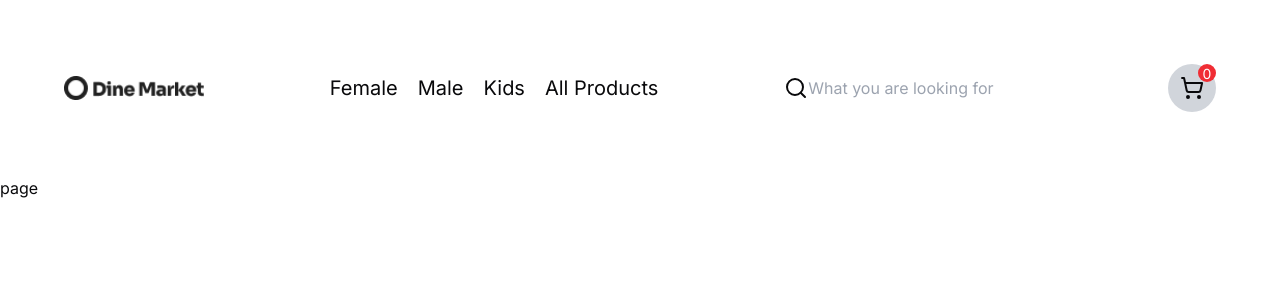
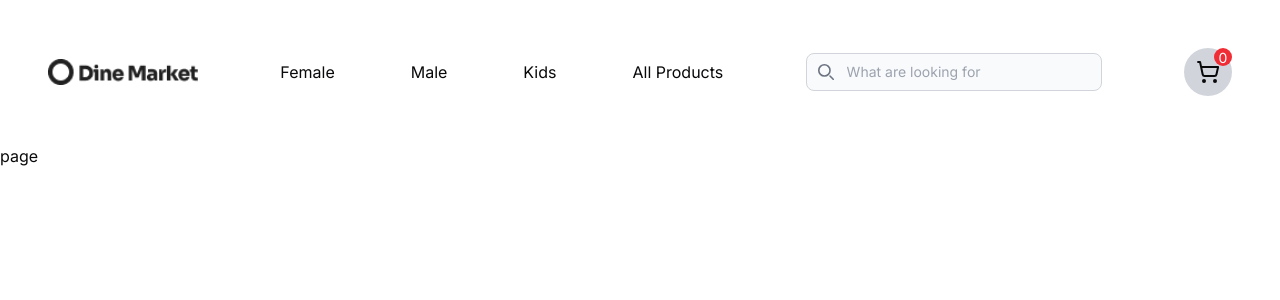
Before and after one commit to Abdullah-asif-p/my-app2, a Next.js app: page / in a window 1280 px wide. Shown: the top 300 px of the page. Built offline with nearby package versions, Linux system fonts and the light colour scheme.

Commit message:
First commit

```diff
--- a/package.json
+++ b/package.json
@@ -10,6 +10,7 @@
   },
   "dependencies": {
     "@radix-ui/react-alert-dialog": "^1.0.5",
+    "@radix-ui/react-dropdown-menu": "^2.0.6",
     "@radix-ui/react-menubar": "^1.0.4",
     "@radix-ui/react-navigation-menu": "^1.1.4",
     "@radix-ui/react-slot": "^1.0.2",
--- /dev/null
+++ b/src/components/icons/searchIcon.tsx
@@ -0,0 +1,30 @@
+export default function SearchIcon() {
+  return (
+    <div className=" relative hidden mdm:flex lg:w-[25%] mx-2">
+      <div className="absolute inset-y-0 start-0 flex items-center ps-3 pointer-events-none">
+        <svg
+          className="w-4 h-4 text-gray-500 dark:text-gray-400"
+          aria-hidden="true"
+          xmlns="http://www.w3.org/2000/svg"
+          fill="none"
+          viewBox="0 0 20 20"
+        >
+          <path
+            stroke="currentColor"
+            stroke-linecap="round"
+            stroke-linejoin="round"
+            stroke-width="2"
+            d="m19 19-4-4m0-7A7 7 0 1 1 1 8a7 7 0 0 1 14 0Z"
+          />
+        </svg>
+      </div>
+      <input
+        type="search"
+        id="default-search"
+        className="block w-full p-2 outline-none ps-10 text-sm text-gray-900 border border-gray-300 rounded-lg bg-gray-50 focus:ring-blue-500 focus:border-gray-800 dark:bg-gray-700 dark:border-gray-600 dark:placeholder-gray-400 dark:text-white dark:focus:ring-blue-500 dark:focus:border-blue-500"
+        placeholder="What are looking for"
+        required
+      />
+    </div>
+  );
+}
--- /dev/null
+++ b/src/components/ui/dropdown-menu.tsx
@@ -0,0 +1,200 @@
+"use client"
+
+import * as React from "react"
+import * as DropdownMenuPrimitive from "@radix-ui/react-dropdown-menu"
+import { Check, ChevronRight, Circle } from "lucide-react"
+
+import { cn } from "@/lib/utils"
+
+const DropdownMenu = DropdownMenuPrimitive.Root
+
+const DropdownMenuTrigger = DropdownMenuPrimitive.Trigger
+
+const DropdownMenuGroup = DropdownMenuPrimitive.Group
+
+const DropdownMenuPortal = DropdownMenuPrimitive.Portal
+
+const DropdownMenuSub = DropdownMenuPrimitive.Sub
+
+const DropdownMenuRadioGroup = DropdownMenuPrimitive.RadioGroup
+
+const DropdownMenuSubTrigger = React.forwardRef<
+  React.ElementRef<typeof DropdownMenuPrimitive.SubTrigger>,
+  React.ComponentPropsWithoutRef<typeof DropdownMenuPrimitive.SubTrigger> & {
+    inset?: boolean
+  }
+>(({ className, inset, children, ...props }, ref) => (
+  <DropdownMenuPrimitive.SubTrigger
+    ref={ref}
+    className={cn(
+      "flex cursor-default select-none items-center rounded-sm px-2 py-1.5 text-sm outline-none focus:bg-accent data-[state=open]:bg-accent",
+      inset && "pl-8",
+      className
+    )}
+    {...props}
+  >
+    {children}
+    <ChevronRight className="ml-auto h-4 w-4" />
+  </DropdownMenuPrimitive.SubTrigger>
+))
+DropdownMenuSubTrigger.displayName =
+  DropdownMenuPrimitive.SubTrigger.displayName
+
+const DropdownMenuSubContent = React.forwardRef<
+  React.ElementRef<typeof DropdownMenuPrimitive.SubContent>,
+  React.ComponentPropsWithoutRef<typeof DropdownMenuPrimitive.SubContent>
+>(({ className, ...props }, ref) => (
+  <DropdownMenuPrimitive.SubContent
+    ref={ref}
+    className={cn(
+      "z-50 min-w-[8rem] overflow-hidden rounded-md border bg-popover p-1 text-popover-foreground shadow-lg data-[state=open]:animate-in data-[state=closed]:animate-out data-[state=closed]:fade-out-0 data-[state=open]:fade-in-0 data-[state=closed]:zoom-out-95 data-[state=open]:zoom-in-95 data-[side=bottom]:slide-in-from-top-2 data-[side=left]:slide-in-from-right-2 data-[side=right]:slide-in-from-left-2 data-[side=top]:slide-in-from-bottom-2",
+      className
+    )}
+    {...props}
+  />
+))
+DropdownMenuSubContent.displayName =
+  DropdownMenuPrimitive.SubContent.displayName
+
+const DropdownMenuContent = React.forwardRef<
+  React.ElementRef<typeof DropdownMenuPrimitive.Content>,
+  React.ComponentPropsWithoutRef<typeof DropdownMenuPrimitive.Content>
+>(({ className, sideOffset = 4, ...props }, ref) => (
+  <DropdownMenuPrimitive.Portal>
+    <DropdownMenuPrimitive.Content
+      ref={ref}
+      sideOffset={sideOffset}
+      className={cn(
+        "z-50 min-w-[8rem] overflow-hidden rounded-md border bg-popover p-1 text-popover-foreground shadow-md data-[state=open]:animate-in data-[state=closed]:animate-out data-[state=closed]:fade-out-0 data-[state=open]:fade-in-0 data-[state=closed]:zoom-out-95 data-[state=open]:zoom-in-95 data-[side=bottom]:slide-in-from-top-2 data-[side=left]:slide-in-from-right-2 data-[side=right]:slide-in-from-left-2 data-[side=top]:slide-in-from-bottom-2",
+        className
+      )}
+      {...props}
+    />
+  </DropdownMenuPrimitive.Portal>
+))
+DropdownMenuContent.displayName = DropdownMenuPrimitive.Content.displayName
+
+const DropdownMenuItem = React.forwardRef<
+  React.ElementRef<typeof DropdownMenuPrimitive.Item>,
+  React.ComponentPropsWithoutRef<typeof DropdownMenuPrimitive.Item> & {
+    inset?: boolean
+  }
+>(({ className, inset, ...props }, ref) => (
+  <DropdownMenuPrimitive.Item
+    ref={ref}
+    className={cn(
+      "relative flex cursor-default select-none items-center rounded-sm px-2 py-1.5 text-sm outline-none transition-colors focus:bg-accent focus:text-accent-foreground data-[disabled]:pointer-events-none data-[disabled]:opacity-50",
+      inset && "pl-8",
+      className
+    )}
+    {...props}
+  />
+))
+DropdownMenuItem.displayName = DropdownMenuPrimitive.Item.displayName
+
+const DropdownMenuCheckboxItem = React.forwardRef<
+  React.ElementRef<typeof DropdownMenuPrimitive.CheckboxItem>,
+  React.ComponentPropsWithoutRef<typeof DropdownMenuPrimitive.CheckboxItem>
+>(({ className, children, checked, ...props }, ref) => (
+  <DropdownMenuPrimitive.CheckboxItem
+    ref={ref}
+    className={cn(
+      "relative flex cursor-default select-none items-center rounded-sm py-1.5 pl-8 pr-2 text-sm outline-none transition-colors focus:bg-accent focus:text-accent-foreground data-[disabled]:pointer-events-none data-[disabled]:opacity-50",
+      className
+    )}
+    checked={checked}
+    {...props}
+  >
+    <span className="absolute left-2 flex h-3.5 w-3.5 items-center justify-center">
+      <DropdownMenuPrimitive.ItemIndicator>
+        <Check className="h-4 w-4" />
+      </DropdownMenuPrimitive.ItemIndicator>
+    </span>
+    {children}
+  </DropdownMenuPrimitive.CheckboxItem>
+))
+DropdownMenuCheckboxItem.displayName =
+  DropdownMenuPrimitive.CheckboxItem.displayName
+
+const DropdownMenuRadioItem = React.forwardRef<
+  React.ElementRef<typeof DropdownMenuPrimitive.RadioItem>,
+  React.ComponentPropsWithoutRef<typeof DropdownMenuPrimitive.RadioItem>
+>(({ className, children, ...props }, ref) => (
+  <DropdownMenuPrimitive.RadioItem
+    ref={ref}
+    className={cn(
+      "relative flex cursor-default select-none items-center rounded-sm py-1.5 pl-8 pr-2 text-sm outline-none transition-colors focus:bg-accent focus:text-accent-foreground data-[disabled]:pointer-events-none data-[disabled]:opacity-50",
+      className
+    )}
+    {...props}
+  >
+    <span className="absolute left-2 flex h-3.5 w-3.5 items-center justify-center">
+      <DropdownMenuPrimitive.ItemIndicator>
+        <Circle className="h-2 w-2 fill-current" />
+      </DropdownMenuPrimitive.ItemIndicator>
+    </span>
+    {children}
+  </DropdownMenuPrimitive.RadioItem>
+))
+DropdownMenuRadioItem.displayName = DropdownMenuPrimitive.RadioItem.displayName
+
+const DropdownMenuLabel = React.forwardRef<
+  React.ElementRef<typeof DropdownMenuPrimitive.Label>,
+  React.ComponentPropsWithoutRef<typeof DropdownMenuPrimitive.Label> & {
+    inset?: boolean
+  }
+>(({ className, inset, ...props }, ref) => (
+  <DropdownMenuPrimitive.Label
+    ref={ref}
+    className={cn(
+      "px-2 py-1.5 text-sm font-semibold",
+      inset && "pl-8",
+      className
+    )}
+    {...props}
+  />
+))
+DropdownMenuLabel.displayName = DropdownMenuPrimitive.Label.displayName
+
+const DropdownMenuSeparator = React.forwardRef<
+  React.ElementRef<typeof DropdownMenuPrimitive.Separator>,
+  React.ComponentPropsWithoutRef<typeof DropdownMenuPrimitive.Separator>
+>(({ className, ...props }, ref) => (
+  <DropdownMenuPrimitive.Separator
+    ref={ref}
+    className={cn("-mx-1 my-1 h-px bg-muted", className)}
+    {...props}
+  />
+))
+DropdownMenuSeparator.displayName = DropdownMenuPrimitive.Separator.displayName
+
+const DropdownMenuShortcut = ({
+  className,
+  ...props
+}: React.HTMLAttributes<HTMLSpanElement>) => {
+  return (
+    <span
+      className={cn("ml-auto text-xs tracking-widest opacity-60", className)}
+      {...props}
+    />
+  )
+}
+DropdownMenuShortcut.displayName = "DropdownMenuShortcut"
+
+export {
+  DropdownMenu,
+  DropdownMenuTrigger,
+  DropdownMenuContent,
+  DropdownMenuItem,
+  DropdownMenuCheckboxItem,
+  DropdownMenuRadioItem,
+  DropdownMenuLabel,
+  DropdownMenuSeparator,
+  DropdownMenuShortcut,
+  DropdownMenuGroup,
+  DropdownMenuPortal,
+  DropdownMenuSub,
+  DropdownMenuSubContent,
+  DropdownMenuSubTrigger,
+  DropdownMenuRadioGroup,
+}
--- a/src/components/veiws/navbar.tsx
+++ b/src/components/veiws/navbar.tsx
@@ -1,41 +1,43 @@
+"use client";
 import Link from "next/link";
-import { Search, ShoppingCart, MenuIcon } from "lucide-react";
+import { Search, ShoppingCart } from "lucide-react";
+import { Button } from "../ui/button";
+import { useState } from "react";
 import { RiMenu3Line, RiCloseLine } from "react-icons/ri";
-import { Button } from "../ui/button";
+import SearchIcon from "../icons/searchIcon";
 import Image from "next/image";
+
 export default function Navbar() {
+  const [buttonState, setButtonState] = useState(false);
   return (
-    <nav className=" flex justify-between items-center p-8 lg:p-16">
-      <Link href={"/"} className=" flex-shrink-0">
-        <Image
-          src={"/Logo.png"}
-          width={140}
-          height={25}
-          alt="logo"
-          className="max-w-full"
-        />
+    <nav className="flex justify-between items-center p-8 md:p-12">
+      <Link href={"/"} className="flex-shrink-0 mr-2">
+        <Image src={"/Logo.png"} alt="Logo" width={150} height={25} />
       </Link>
-      <div className="lg:gap-5 md:gap-3 text-xl hidden mdm:flex">
+
+      <div className="hidden mdm:flex  gap-4 lg:gap-[4.75rem]">
         <Link href={"/#"}>Female</Link>
         <Link href={"/#"}>Male</Link>
         <Link href={"/#"}>Kids</Link>
         <Link href={"/#"}>All Products</Link>
       </div>
-      <Button className="nav_btn hover:bg-white mdm:hidden">
-        <RiMenu3Line className=" text-black text-xl" />
-      </Button>
+      <SearchIcon />
 
-      <div className="flex">
-        <Search className="bg-white rounded-l" />
-        <input
-          type="text"
-          placeholder="What you are looking for"
-          className="rounded-r"
-        ></input>
+      <div className="relative flex mdm:hidden">
+        {!buttonState && (
+          <button type="button" onClick={() => setButtonState(true)}>
+            <RiMenu3Line fontSize={27} />
+          </button>
+        )}
+        {buttonState && (
+          <button type="button" onClick={() => setButtonState(false)}>
+            <RiCloseLine fontSize={27} />
+          </button>
+        )}
       </div>
       <Link
         href={"/shopingCart"}
-        className="transition  transform ease-in-out hover:-translate-y-1 hover:scale-110   duration-500  p-3 rounded-full bg-gray-300 "
+        className="  hidden mdm:flex transition  transform ease-in-out hover:-translate-y-1 hover:scale-110   duration-500  p-3 rounded-full bg-gray-300 "
       >
         <ShoppingCart className="relative" />
         <span className="absolute top-0 right-0 h-[18px] w-[18px] text-center rounded-full bg-[#f02d34] text-white text-sm">
--- a/tailwind.config.ts
+++ b/tailwind.config.ts
@@ -20,7 +20,7 @@ const config = {
     },
     extend: {
       screens: {
-        "mdm": "800px",
+        "mdm": "850px",
       },
       colors: {
         border: "hsl(var(--border))",
```
Also changed, not shown: 2 other files (tests, documents, lock files or other folders).
